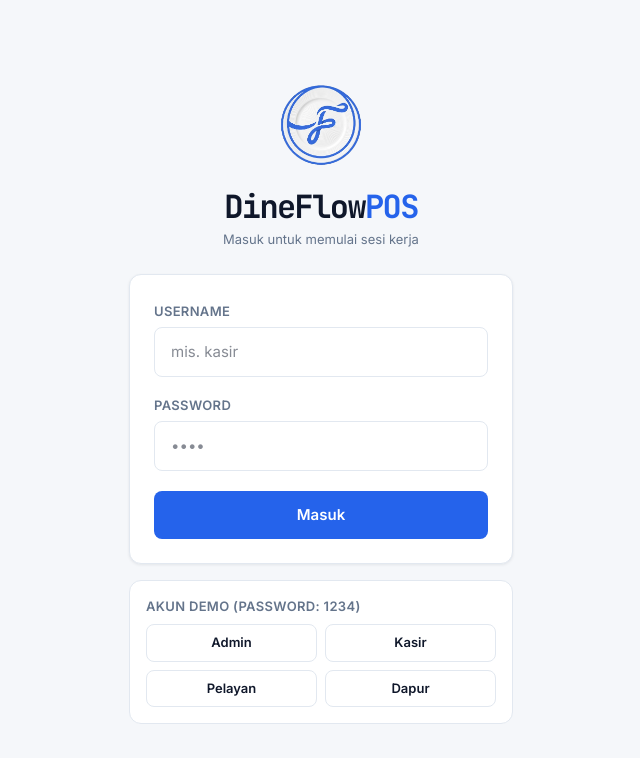
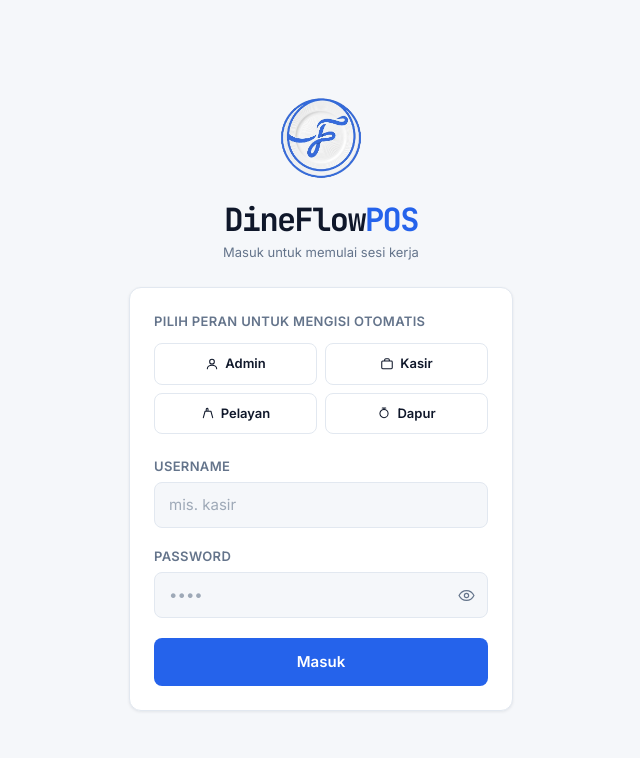
Before and after one commit to fadhilfaith48/dineflow-pos, a React (Vite) app in the folder frontend/: page /login in a window 1280 px wide. Shown: the top 758 px of the page, without its empty margins (319-959 px from the left). Built offline with nearby package versions, Linux system fonts and the light colour scheme; no server answers.

Commit message:
feat(login): redessain halaman login seragam dengan halaman lain (kartu tengah terang) + hapus catatan demo

```diff
--- a/frontend/src/pages/auth/LoginPage.tsx
+++ b/frontend/src/pages/auth/LoginPage.tsx
@@ -1,23 +1,83 @@
 import { useState } from 'react'
-import type { FormEvent } from 'react'
+import type { FormEvent, ReactNode } from 'react'
 import { useNavigate } from 'react-router-dom'
 import { useAuth } from '@/context/AuthContext'
 import { roleHome } from '@/lib/roles'
 import { DEFAULT_PASSWORD } from '@/lib/constants'
 import { Button } from '@/components/Button'
 
-const demoAccounts = [
-  { username: 'admin', label: 'Admin' },
-  { username: 'kasir', label: 'Kasir' },
-  { username: 'pelayan', label: 'Pelayan' },
-  { username: 'dapur', label: 'Dapur' },
+interface RoleOption {
+  username: string
+  label: string
+  icon: ReactNode
+}
+
+const roleOptions: RoleOption[] = [
+  {
+    username: 'admin',
+    label: 'Admin',
+    icon: (
+      <svg viewBox="0 0 24 24" fill="none" className="h-full w-full">
+        <path d="M12 12a4 4 0 100-8 4 4 0 000 8zM4 20c0-3.3 3.6-6 8-6s8 2.7 8 6" stroke="currentColor" strokeWidth="1.8" strokeLinecap="round" />
+      </svg>
+    ),
+  },
+  {
+    username: 'kasir',
+    label: 'Kasir',
+    icon: (
+      <svg viewBox="0 0 24 24" fill="none" className="h-full w-full">
+        <rect x="3" y="7" width="18" height="13" rx="1.6" stroke="currentColor" strokeWidth="1.8" />
+        <path d="M8 7V5a2 2 0 012-2h4a2 2 0 012 2v2" stroke="currentColor" strokeWidth="1.8" />
+      </svg>
+    ),
+  },
+  {
+    username: 'pelayan',
+    label: 'Pelayan',
+    icon: (
+      <svg viewBox="0 0 24 24" fill="none" className="h-full w-full">
+        <path d="M4 20l3-11h10l3 11M9 9V5.5a1.5 1.5 0 013 0V9" stroke="currentColor" strokeWidth="1.8" strokeLinecap="round" strokeLinejoin="round" />
+      </svg>
+    ),
+  },
+  {
+    username: 'dapur',
+    label: 'Dapur',
+    icon: (
+      <svg viewBox="0 0 24 24" fill="none" className="h-full w-full">
+        <circle cx="12" cy="13" r="7" stroke="currentColor" strokeWidth="1.8" />
+        <path d="M9 3.5h6M12 3.5V6" stroke="currentColor" strokeWidth="1.8" strokeLinecap="round" />
+      </svg>
+    ),
+  },
 ]
+
+function EyeIcon() {
+  return (
+    <svg viewBox="0 0 24 24" fill="none" className="h-[17px] w-[17px]">
+      <path d="M1.5 12S5 5 12 5s10.5 7 10.5 7-3.5 7-10.5 7S1.5 12 1.5 12z" stroke="currentColor" strokeWidth="1.7" />
+      <circle cx="12" cy="12" r="3" stroke="currentColor" strokeWidth="1.7" />
+    </svg>
+  )
+}
+
+function EyeOffIcon() {
+  return (
+    <svg viewBox="0 0 24 24" fill="none" className="h-[17px] w-[17px]">
+      <path d="M2 4l20 16M6.9 5.6A10.9 10.9 0 001.5 12S5 19 12 19c1.4 0 2.7-.3 3.9-.9M9.9 6.6C10.6 6.4 11.3 6.2 12 6.2c7 0 10.5 5.8 10.5 5.8-.9 1.5-2.3 3-4.1 4.1" stroke="currentColor" strokeWidth="1.7" strokeLinecap="round" />
+      <circle cx="12" cy="12" r="3" stroke="currentColor" strokeWidth="1.6" />
+    </svg>
+  )
+}
 
 export function LoginPage() {
   const { login } = useAuth()
   const navigate = useNavigate()
   const [username, setUsername] = useState('')
   const [password, setPassword] = useState('')
+  const [activeRole, setActiveRole] = useState('')
+  const [showPassword, setShowPassword] = useState(false)
   const [error, setError] = useState('')
   const [loading, setLoading] = useState(false)
 
@@ -35,43 +95,90 @@ export function LoginPage() {
     }
   }
 
+  function selectRole(roleUsername: string) {
+    setUsername(roleUsername)
+    setPassword(DEFAULT_PASSWORD)
+    setActiveRole(roleUsername)
+  }
+
+  const roleButtonBase =
+    'flex items-center justify-center gap-1.5 rounded-lg border px-2 py-2.5 text-caption font-semibold transition-colors'
+
   return (
     <div className="flex min-h-screen items-center justify-center bg-bg-secondary p-4">
       <div className="w-full max-w-sm">
         <div className="mb-6 text-center">
           <img src="/favicon.png" alt="Logo DineFlow" className="mx-auto mb-4 h-24 w-auto object-contain" />
-          <div className="font-num text-display font-bold tracking-tighter text-text-primary">
+          <h1 className="font-num text-display font-bold tracking-tighter text-text-primary">
             DineFlow<span className="text-accent-primary">POS</span>
-          </div>
+          </h1>
           <p className="mt-1 text-caption text-text-secondary">Masuk untuk memulai sesi kerja</p>
         </div>
 
-        <form onSubmit={handleSubmit} className="rounded-xl border border-border-subtle bg-bg-surface p-6 shadow-card">
-          <label className="text-caption font-semibold uppercase tracking-wide text-text-secondary">
+        <div className="rounded-xl border border-border-subtle bg-bg-surface p-6 shadow-card">
+          <p className="mb-3 text-caption font-semibold uppercase tracking-wide text-text-secondary">
+            Pilih peran untuk mengisi otomatis
+          </p>
+          <div className="grid grid-cols-2 gap-2">
+            {roleOptions.map((role) => {
+              const active = activeRole === role.username
+              return (
+                <button
+                  key={role.username}
+                  type="button"
+                  aria-pressed={active}
+                  onClick={() => selectRole(role.username)}
+                  className={`${roleButtonBase} ${
+                    active
+                      ? 'border-accent-primary bg-accent-primary text-text-on-accent'
+                      : 'border-border-subtle bg-bg-surface text-text-primary hover:border-accent-primary hover:text-accent-primary'
+                  }`}
+                >
+                  <span className="h-3.5 w-3.5">{role.icon}</span>
+                  {role.label}
+                </button>
+              )
+            })}
+          </div>
+
+          <form onSubmit={handleSubmit} className="mt-5">
+            <label htmlFor="username" className="text-caption font-semibold uppercase tracking-wide text-text-secondary">
               Username
             </label>
             <input
+              id="username"
               value={username}
               onChange={(e) => setUsername(e.target.value)}
               autoComplete="username"
               placeholder="mis. kasir"
-            className="mt-1 mb-4 w-full rounded-lg border border-border-subtle px-4 py-3 text-body focus:border-accent-primary focus:outline-none focus:ring-2 focus:ring-accent-tint"
+              className="mt-1 mb-4 w-full rounded-lg border border-border-subtle bg-bg-secondary px-3.5 py-2.5 text-body text-text-primary outline-none transition-colors placeholder:text-text-secondary/60 focus:border-accent-primary focus:bg-bg-surface focus:ring-[3px] focus:ring-accent-tint"
             />
 
-          <label className="text-caption font-semibold uppercase tracking-wide text-text-secondary">
+            <label htmlFor="password" className="text-caption font-semibold uppercase tracking-wide text-text-secondary">
               Password
             </label>
+            <div className="relative mt-1">
               <input
-            type="password"
+                id="password"
+                type={showPassword ? 'text' : 'password'}
                 value={password}
                 onChange={(e) => setPassword(e.target.value)}
                 autoComplete="current-password"
                 placeholder="••••"
-            className="mt-1 w-full rounded-lg border border-border-subtle px-4 py-3 text-body focus:border-accent-primary focus:outline-none focus:ring-2 focus:ring-accent-tint"
+                className="w-full rounded-lg border border-border-subtle bg-bg-secondary py-2.5 pl-3.5 pr-12 text-body text-text-primary outline-none transition-colors placeholder:text-text-secondary/60 focus:border-accent-primary focus:bg-bg-surface focus:ring-[3px] focus:ring-accent-tint"
               />
+              <button
+                type="button"
+                aria-label={showPassword ? 'Sembunyikan password' : 'Tampilkan password'}
+                onClick={() => setShowPassword((s) => !s)}
+                className="absolute right-2 top-1/2 flex h-7 w-7 -translate-y-1/2 items-center justify-center rounded-md text-text-secondary transition-colors hover:bg-bg-secondary hover:text-text-primary"
+              >
+                {showPassword ? <EyeOffIcon /> : <EyeIcon />}
+              </button>
+            </div>
 
             {error && (
-            <p className="mt-3 rounded-lg bg-status-danger/10 px-3 py-2 text-caption text-status-danger">
+              <p className="mt-4 rounded-lg bg-status-danger/10 px-3.5 py-2 text-caption text-status-danger">
                 {error}
               </p>
             )}
@@ -80,26 +187,6 @@ export function LoginPage() {
               {loading ? 'Masuk...' : 'Masuk'}
             </Button>
           </form>
-
-        <div className="mt-4 rounded-xl border border-border-subtle bg-bg-surface p-4">
-          <p className="text-caption font-semibold uppercase tracking-wide text-text-secondary">
-            Akun demo (password: {DEFAULT_PASSWORD})
-          </p>
-          <div className="mt-2 grid grid-cols-2 gap-2">
-            {demoAccounts.map((acc) => (
-              <button
-                key={acc.username}
-                type="button"
-                onClick={() => {
-                  setUsername(acc.username)
-                  setPassword(DEFAULT_PASSWORD)
-                }}
-                className="rounded-lg border border-border-subtle px-3 py-2 text-caption font-semibold text-text-primary transition-colors hover:bg-accent-tint hover:text-accent-primary"
-              >
-                {acc.label}
-              </button>
-            ))}
-          </div>
         </div>
       </div>
     </div>
```
Also changed, not shown: 1 other file (tests, documents, lock files or other folders). Lines whose indentation alone changed are shown as unchanged.
